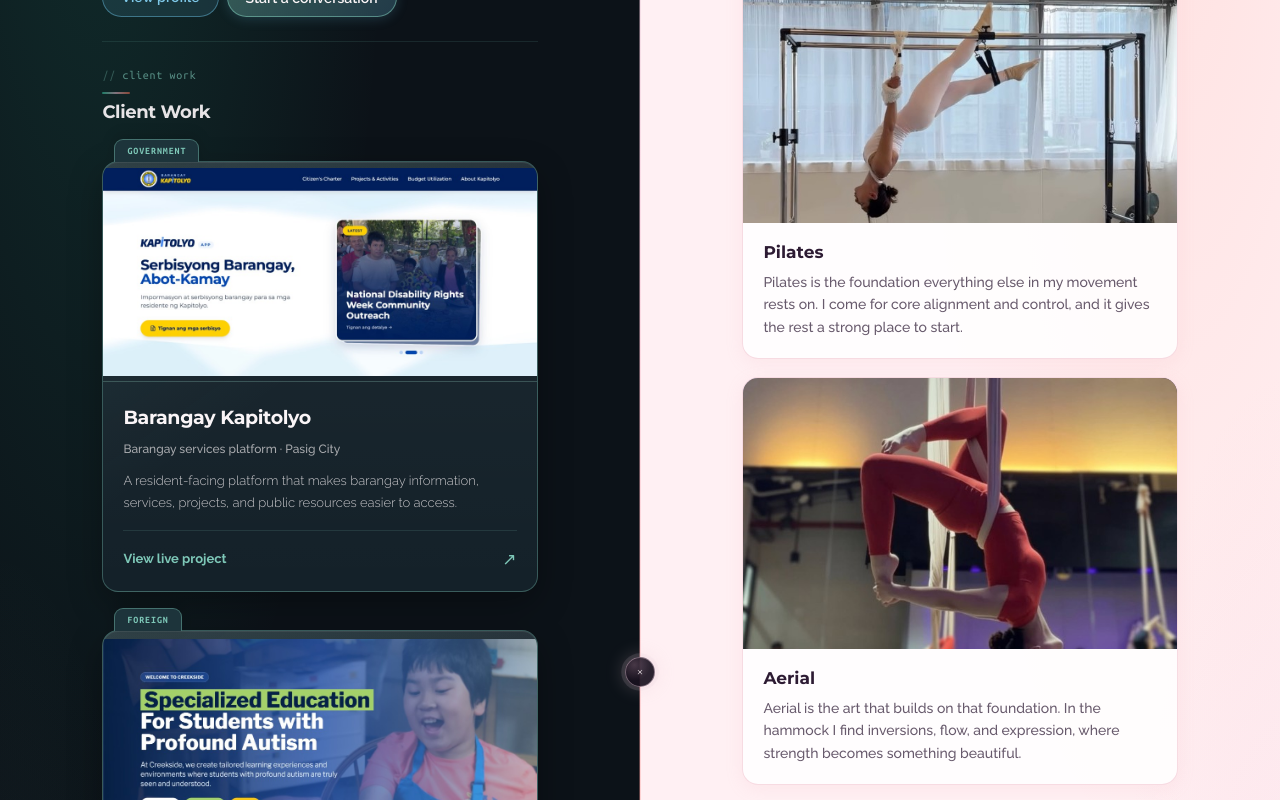
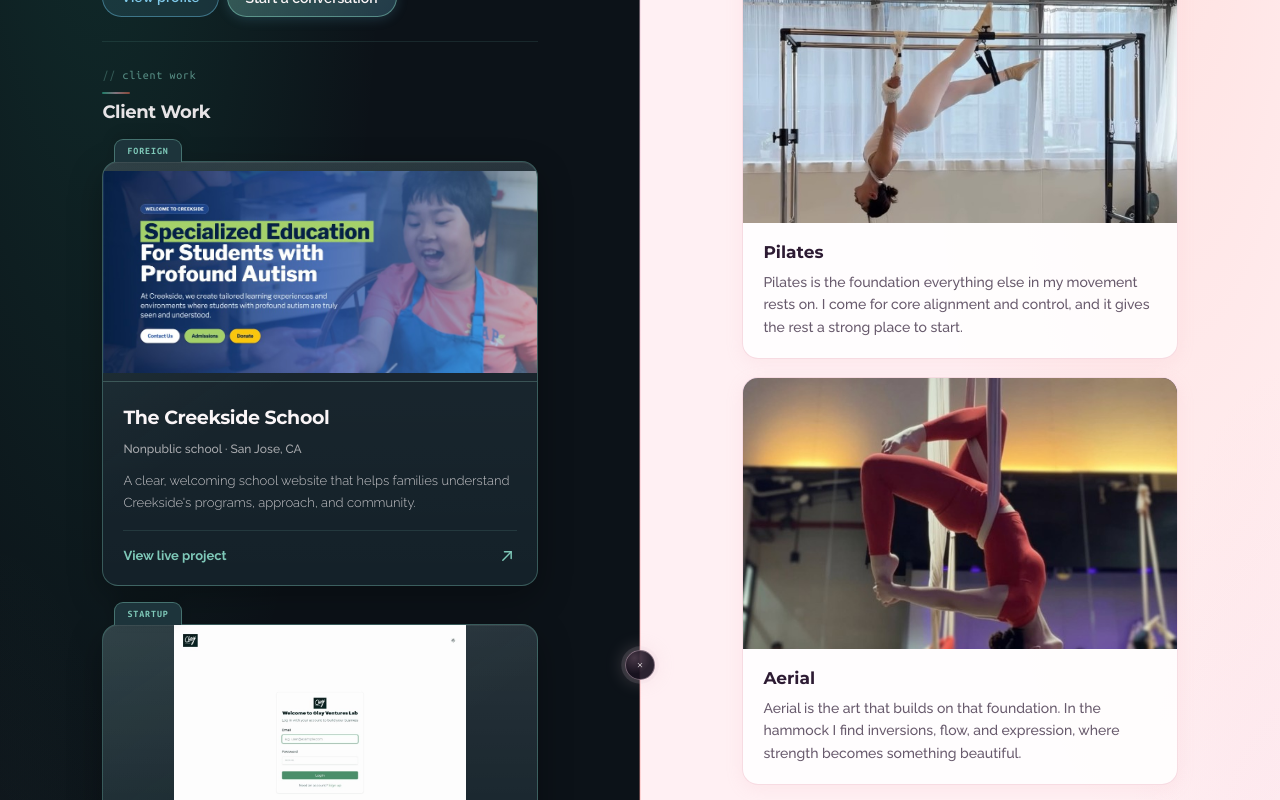
Before and after one commit to raiaqt/rai-portfolio, a React (Vite) app: page / in a window 1280 px wide. Shown: the part 1500-2300 px from the top of the page. Built offline with nearby package versions, Linux system fonts and the light colour scheme.

Commit message:
fixed arrow

```diff
--- a/custom/data.ts
+++ b/custom/data.ts
@@ -120,6 +120,7 @@ const experience = [
 const clientWork = [
   {
     title: "Barangay Kapitolyo",
+    hidden: true,
     category: "Government",
     from: "Barangay services platform · Pasig City",
     text: "A resident-facing platform that makes barangay information, services, projects, and public resources easier to access.",
--- a/src/components/BuildSide/BuildSide.tsx
+++ b/src/components/BuildSide/BuildSide.tsx
@@ -16,7 +16,10 @@ const BuildSide: React.FC = () => {
   const [showAllProjects, setShowAllProjects] = useState(false);
   const [showInquiryModal, setShowInquiryModal] = useState(false);
 
-  const visibleClientWork = showAllClientWork ? clientWork : clientWork.slice(0, 2);
+  const activeClientWork = clientWork.filter((project) => !project.hidden);
+  const visibleClientWork = showAllClientWork
+    ? activeClientWork
+    : activeClientWork.slice(0, 2);
   const visibleProjects = showAllProjects ? projects : projects.slice(0, 1);
 
   return (
@@ -101,7 +104,7 @@ const BuildSide: React.FC = () => {
             </div>
           ))}
         </div>
-        {clientWork.length > 1 && (
+        {activeClientWork.length > 1 && (
           <button
             type="button"
             className={`build-work-see-more${showAllClientWork ? " build-work-see-more--expanded" : ""}`}
--- a/src/components/LinkCard/LinkCard.scss
+++ b/src/components/LinkCard/LinkCard.scss
@@ -334,12 +334,14 @@
   font-size: 13px;
   font-weight: 700;
 
-  > span {
-    font-size: 17px;
+  > svg {
+    width: 20px;
+    height: 20px;
+    flex-shrink: 0;
     transition: transform 0.2s ease;
   }
 
-  .link-card:hover & > span {
+  .link-card:hover & > svg {
     transform: translate(2px, -2px);
   }
 }
--- a/src/components/LinkCard/LinkCard.tsx
+++ b/src/components/LinkCard/LinkCard.tsx
@@ -49,7 +49,18 @@ const LinkCard: React.FC<LinkCardProps> = ({ card, variant = "default" }) => {
             {isClient && (
               <span className="client-project-action">
                 View live project
-                <span aria-hidden="true">↗</span>
+                <svg
+                  aria-hidden="true"
+                  viewBox="0 0 24 24"
+                  fill="none"
+                  stroke="currentColor"
+                  strokeWidth="1.75"
+                  strokeLinecap="round"
+                  strokeLinejoin="round"
+                >
+                  <path d="M7 17 17 7" />
+                  <path d="M9 7h8v8" />
+                </svg>
               </span>
             )}
           </div>
```
